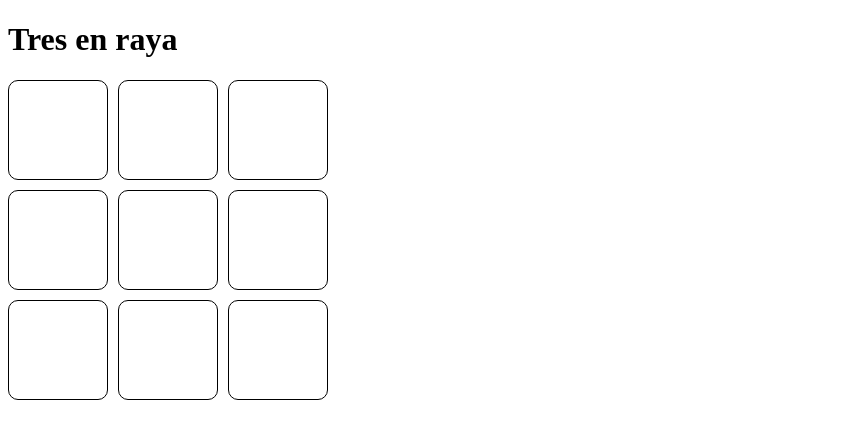
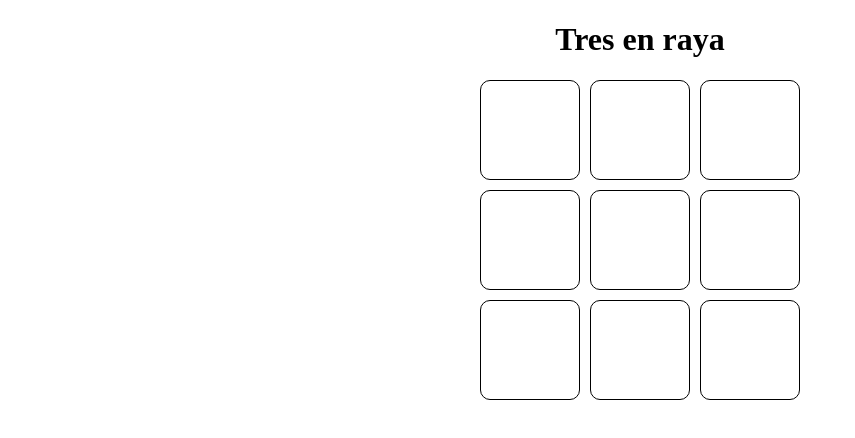
Before and after one commit to asmodeo1/juego_3enraya, a plain HTML site: page index.htm in a window 1280 px wide. Shown: the whole page, without its empty margins (0-855 px from the left). Drawn offline with Linux system fonts and the light colour scheme.

Commit message:
mejorado el diseño del juego

```diff
--- a/index.htm
+++ b/index.htm
@@ -5,21 +5,33 @@
     <meta name="viewport" content="width=device-width, initial-scale=1.0">
     <title>Tres en raya</title>
     <style>
+        header {
+            text-align: center;
+        }
         #tablero {
             display: grid;
             grid-template-columns: 100px 100px 100px;
             grid-template-rows: 100px 100px 100px;
             gap: 10px;
+            justify-content: center;
+            font-family: Verdana, Geneva, Tahoma, sans-serif;
         }
         .casilla {
             border: 1px solid black;
             border-radius: 10px;
+            display: flex;
+            font-size: 70px;
+            justify-content: center;
+            align-items: center;
+            user-select: none;
         }
     </style>
     <script src="juego.js" defer></script>
 </head>
 <body>
-    <h1>Tres en raya</h1>
+    <header>
+        <h1>Tres en raya</h1>
+    </header>
     <div id="tablero">
         <div class="casilla"></div>
         <div class="casilla"></div>
```
